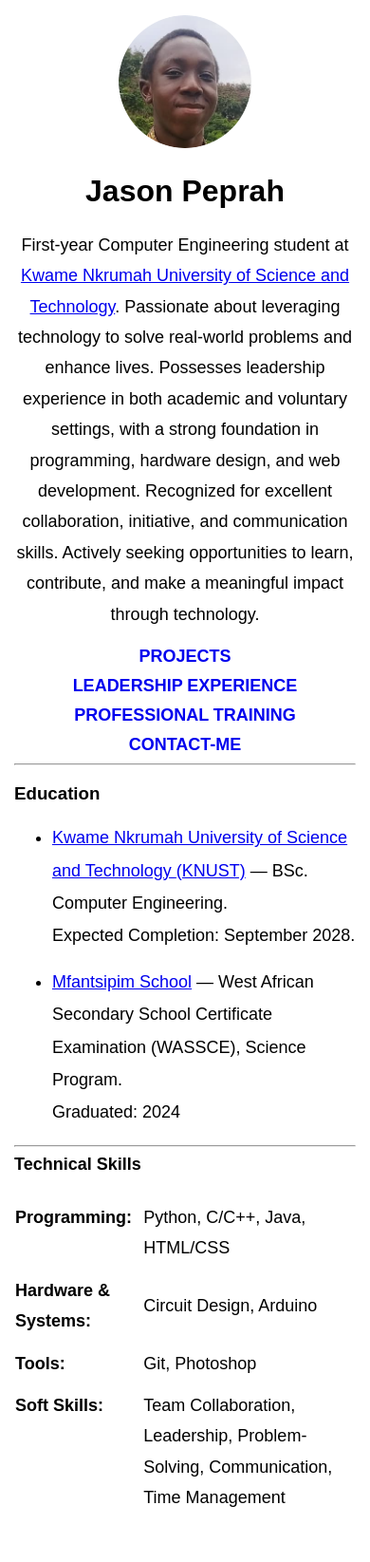
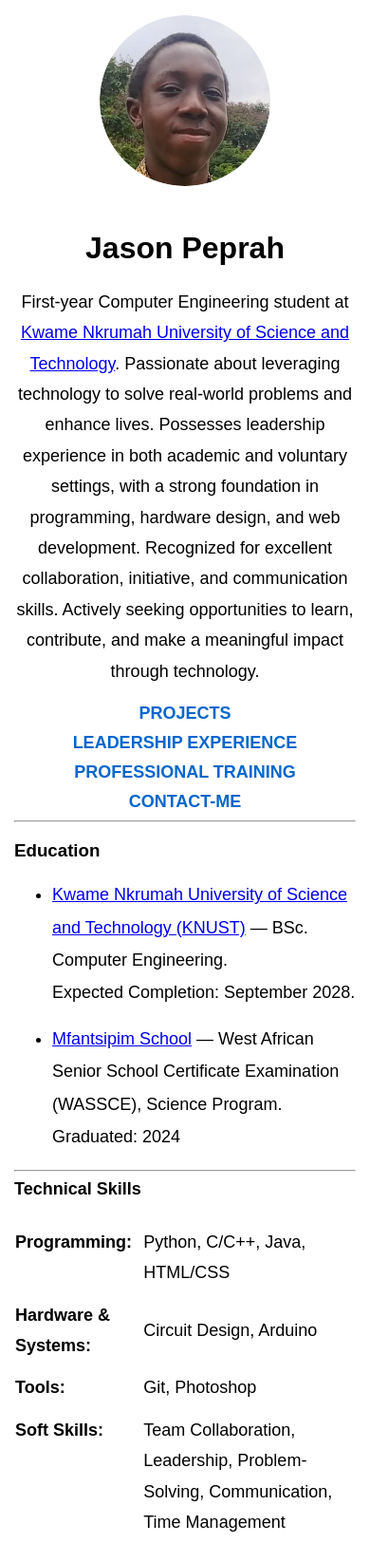
Before and after one commit to JasonPeprah/Jason-Peprah-CV, a plain HTML site: page index.html in a window 390 px wide. Shown: the whole page at 95% size. Before the commit the page ends 1620 px from the top, so only its background shows below. Drawn offline with Linux system fonts and the light colour scheme.

Commit message:
Update index.html

```diff
--- a/index.html
+++ b/index.html
@@ -16,9 +16,10 @@
     }
 
     table.layout img {
-      max-width: 140px; /* ⬆️ Made image slightly bigger */
+      max-width: 180px; /* 👈 Increased from 140px */
       height: auto;
       border-radius: 50%;
+      margin-right: 20px;
     }
 
     .profile-text {
@@ -37,20 +38,25 @@
     .nav-links a {
       text-decoration: none;
       font-weight: bold;
+      color: #0066cc;
+    }
+
+    .nav-links a:hover {
+      text-decoration: underline;
     }
 
     ul.education {
       font-size: 18px;
-      line-height: 1.9; /* ⬆️ Increased line spacing */
+      line-height: 1.9;
       margin-top: 10px;
     }
 
     table.skills {
       width: 100%;
       font-size: 18px;
-      line-height: 1.8; /* ⬆️ More vertical spacing */
+      line-height: 1.8;
       border-collapse: separate;
-      border-spacing: 0 10px; /* ⬆️ Space between rows */
+      border-spacing: 0 10px;
     }
 
     th {
@@ -74,6 +80,11 @@
         flex-direction: column;
         align-items: center;
       }
+
+      table.layout img {
+        margin-right: 0;
+        margin-bottom: 20px;
+      }
     }
   </style>
 </head>
@@ -88,12 +99,12 @@
         <h1>Jason Peprah</h1>
         <p class="profile-text">
           First-year Computer Engineering student at
-          <a href="https://www.knust.edu.gh/">Kwame Nkrumah University of Science and Technology</a>. Passionate about
-          leveraging technology to solve real-world problems and enhance lives. Possesses leadership
-          experience in both academic and voluntary settings, with a strong foundation in programming,
-          hardware design, and web development. Recognized for excellent collaboration, initiative,
-          and communication skills. Actively seeking opportunities to learn, contribute, and make
-          a meaningful impact through technology.
+          <a href="https://www.knust.edu.gh/">Kwame Nkrumah University of Science and Technology</a>.
+          Passionate about leveraging technology to solve real-world problems and enhance lives.
+          Possesses leadership experience in both academic and voluntary settings, with a strong foundation
+          in programming, hardware design, and web development. Recognized for excellent collaboration,
+          initiative, and communication skills. Actively seeking opportunities to learn, contribute, and
+          make a meaningful impact through technology.
         </p>
         <div class="nav-links">
           <a href="Day_41_Projects.html">PROJECTS</a>
@@ -117,7 +128,7 @@
     </li>
     <li style="margin-top: 15px;">
       <a href="https://en.wikipedia.org/wiki/Mfantsipim_School">Mfantsipim School</a> —
-      West African Secondary School Certificate Examination (WASSCE), Science Program.
+      West African Senior School Certificate Examination (WASSCE), Science Program.
       <br />
       Graduated: 2024
     </li>
```
